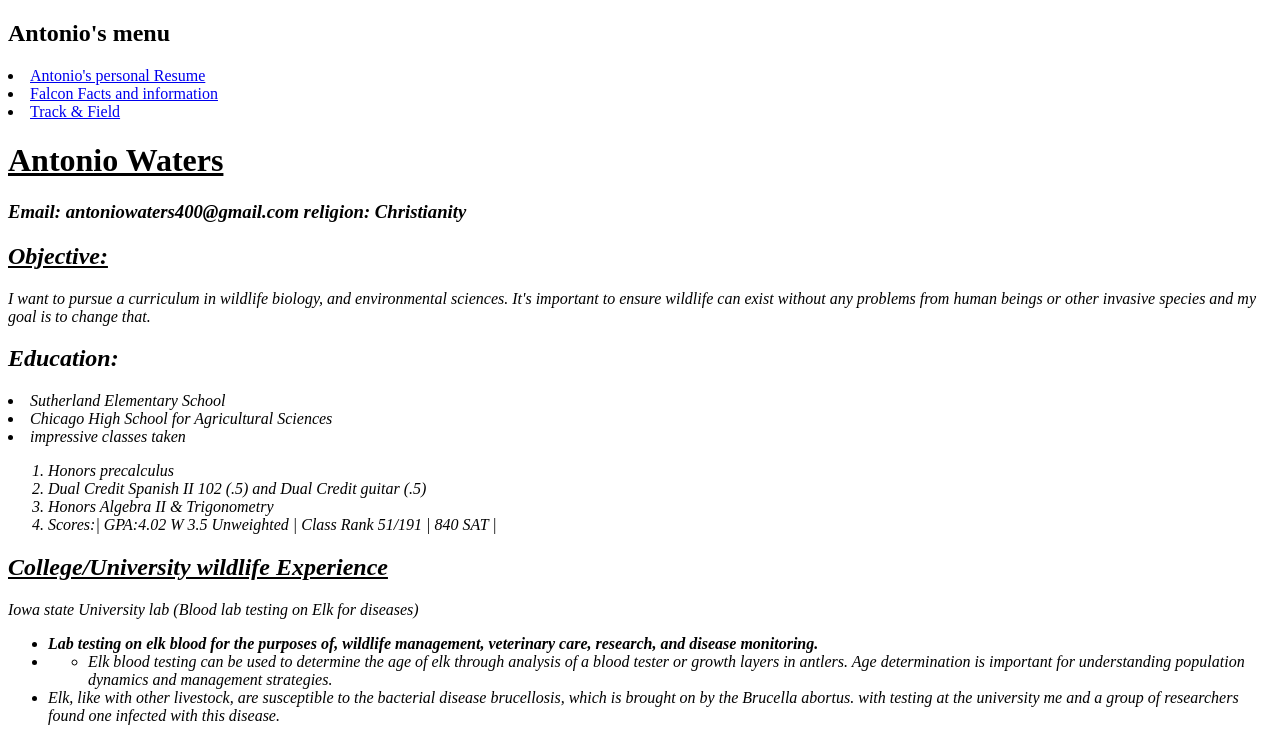
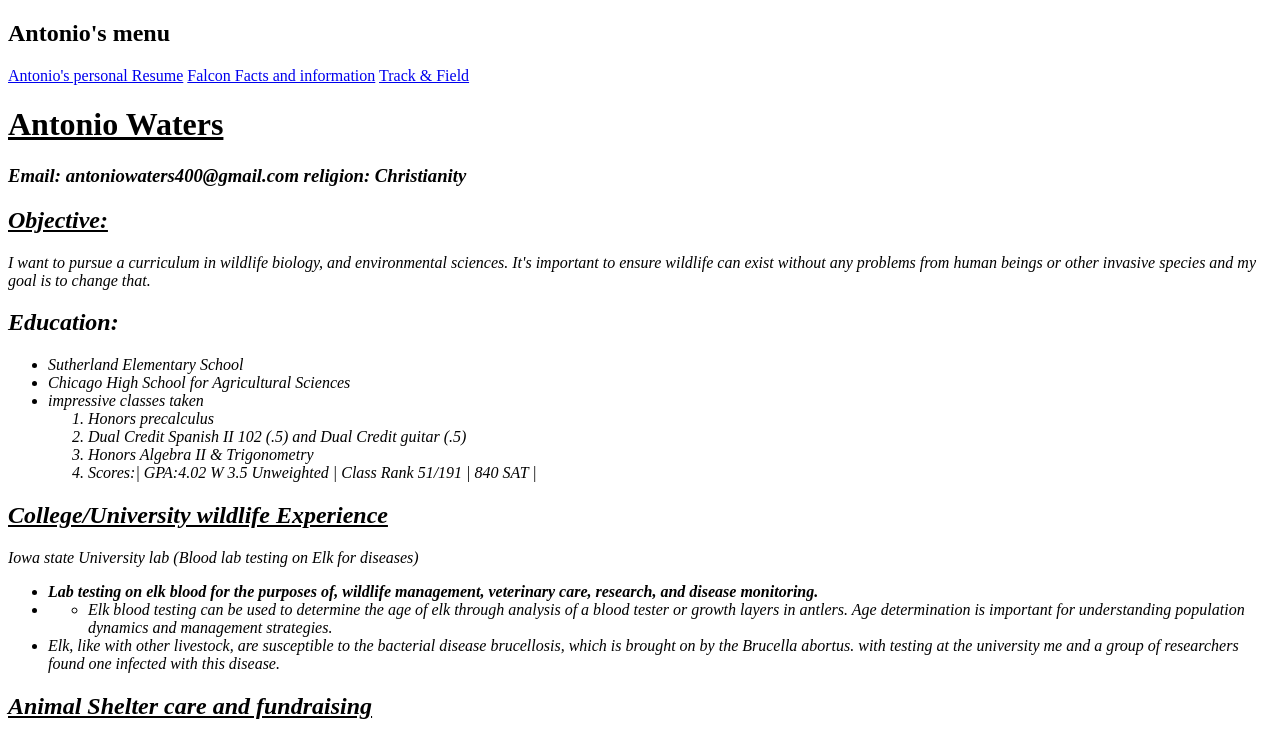
Before and after one commit to Awaters3/Project-1-, a plain HTML site: page index.html in a window 1280 px wide. Shown: the top 737 px of the page. Drawn offline with Linux system fonts and the light colour scheme.

Commit message:
Update index.html
updated tags

```diff
--- a/index.html
+++ b/index.html
@@ -6,15 +6,16 @@
 </head>
 <body>
   <h2>Antonio's menu</h2>
-      <li><a href="index.html"> Antonio's personal Resume</a></li>
-      <li><a href="Falcons.html">Falcon Facts and information</a></li>
-      <li><a href="Track.html">Track & Field</a></li>
+      <a href="index.html"> Antonio's personal Resume</a>
+      <a href="Falcons.html">Falcon Facts and information</a>
+      <a href="Track.html">Track & Field</a></li>
 
   <h1><u>Antonio Waters</u></h1>
   <h3><i>Email: antoniowaters400@gmail.com religion: Christianity </h3>
   <h2><u>Objective:</u></h2>
   <p>I want to pursue a curriculum in wildlife biology, and environmental sciences. It's important to ensure wildlife can exist without any problems from human beings or other invasive species and my goal is to change that.   </p>
   <h2>Education:</h2>
+  <ul>
     <li>Sutherland Elementary School</li>
       <li>Chicago High School for Agricultural Sciences</li>
       <li>impressive classes taken
@@ -25,7 +26,7 @@
         <li>Scores:| GPA:4.02 W 3.5 Unweighted | Class Rank 51/191 | 840 SAT |</li>
       </ol>
     </li>
-
+</ul>
   <h2><u>College/University wildlife Experience</u></h2>
   <p>Iowa state University lab (Blood lab testing on Elk for diseases)</p>
   <ul>
```
